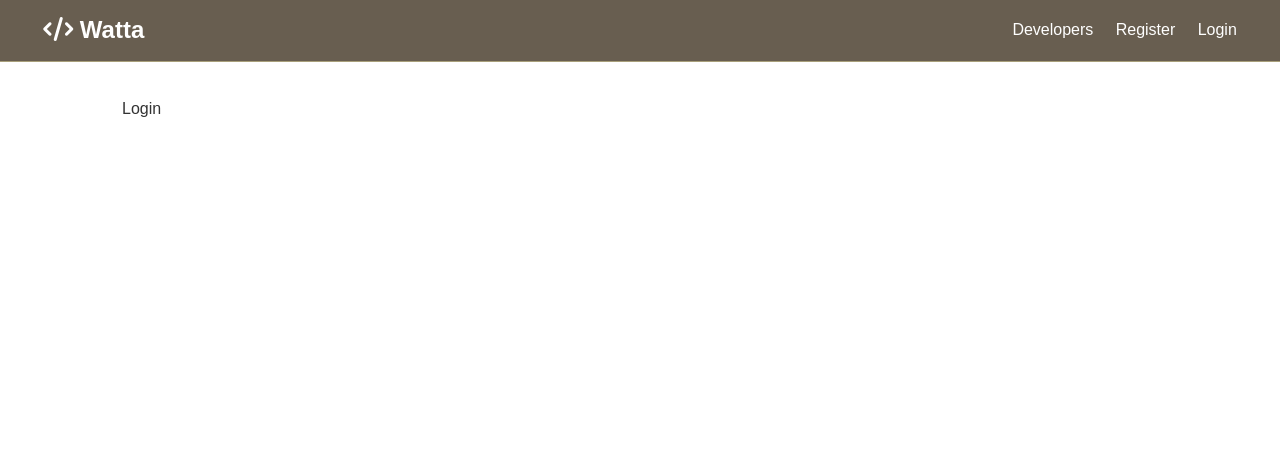
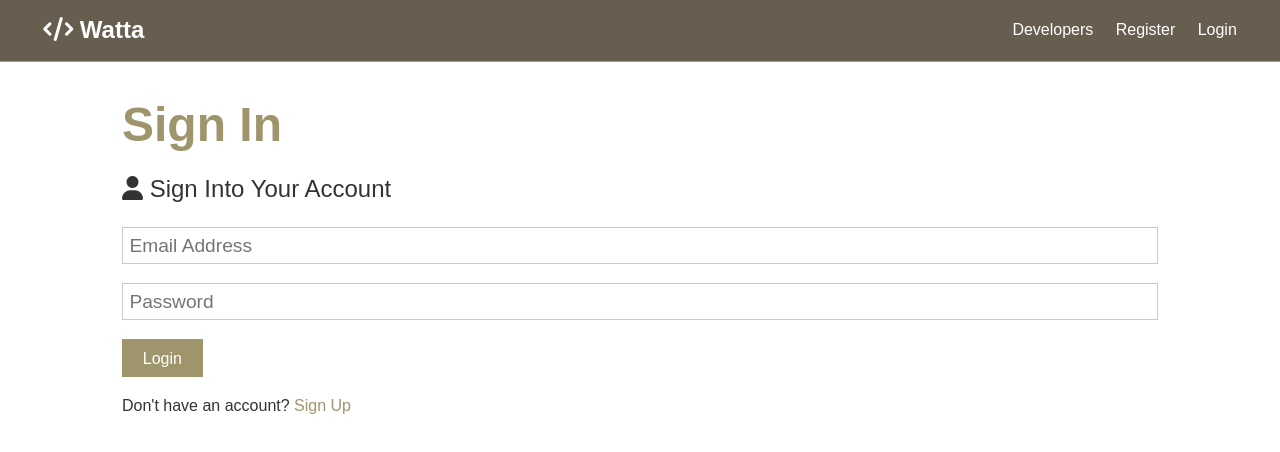
Before and after one commit to Mojgan360/dev-joba-app, a React (Create React App) app in the folder client/: page /login in a window 1280 px wide. Shown: the top 452 px of the page. Built offline with nearby package versions, Linux system fonts and the light colour scheme.

Commit message:
add login page

```diff
--- a/client/src/components/auth/Login.js
+++ b/client/src/components/auth/Login.js
@@ -1,7 +1,52 @@
 import React from "react";
+import { Link } from "react-router-dom";
 
 const Login = () => {
-  return <div>Login</div>;
+  const [formData, setFormData] = React.useState({
+    email: "",
+    password: "",
+  });
+  const { email, password } = formData;
+  const handelOnChange = (e) => {
+    setFormData({ ...formData, [e.target.name]: e.target.value });
+  };
+  const handelOnsubmit = async (e) => {
+    e.preventDefault();
+  };
+  return (
+    <>
+      <h1 className="large text-primary">Sign In</h1>
+      <p className="lead">
+        <i className="fas fa-user" /> Sign Into Your Account
+      </p>
+      <form className="form" onSubmit={(e) => handelOnsubmit(e)}>
+        <div className="form-group">
+          <input
+            type="email"
+            placeholder="Email Address"
+            name="email"
+            value={email}
+            onChange={(e) => handelOnChange(e)}
+            required
+          />
+        </div>
+        <div className="form-group">
+          <input
+            type="password"
+            placeholder="Password"
+            name="password"
+            value={password}
+            onChange={(e) => handelOnChange(e)}
+            minLength="6"
+          />
+        </div>
+        <input type="submit" className="btn btn-primary" value="Login" />
+      </form>
+      <p className="my-1">
+        Don't have an account? <Link to="/register">Sign Up</Link>
+      </p>
+    </>
+  );
 };
 
 export default Login;
--- a/client/src/components/auth/Register.js
+++ b/client/src/components/auth/Register.js
@@ -1,5 +1,6 @@
 import React from "react";
-import axios from "axios";
+//import axios from "axios";
+import { Link } from "react-router-dom";
 
 const Register = () => {
   const [formData, setFormData] = React.useState({
@@ -94,7 +95,7 @@
           <input type="submit" className="btn btn-primary" value="Register" />
         </form>
         <p className="my-1">
-          Already have an account? <a href="login.html">Sign In</a>
+          Already have an account? <Link href="/login">Sign In</Link>
         </p>
       </section>
     </React.Fragment>
```
